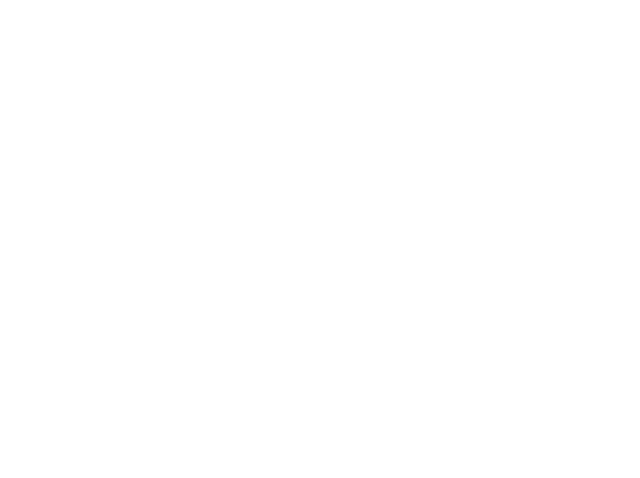
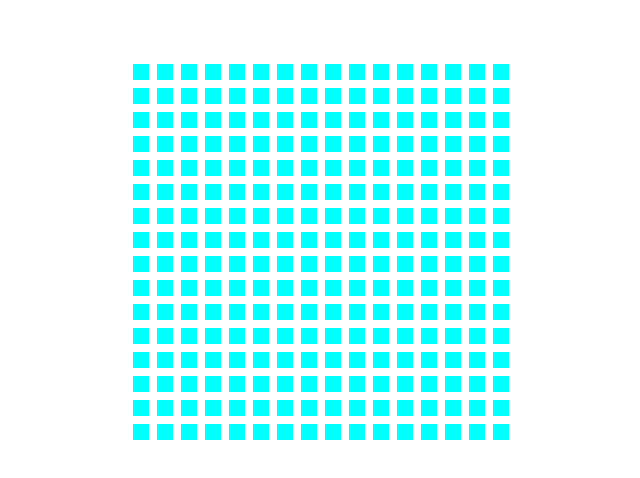
Before and after one commit to johnhenryrussell/etch-a-sketch, a plain HTML site: page index.html in a window 1280 px wide. Shown: the whole page, without its empty margins (319-959 px from the left). Drawn offline with Linux system fonts and the light colour scheme.

Commit message:
Add function to generate 16x16 grid

```diff
--- a/index.html
+++ b/index.html
@@ -9,7 +9,9 @@
 </head>
 <body>
 
-
+<div class="center-grid-container">
+  <div class="grid-column-container"></div>
+</div>
 
   <script src="js-file.js"></script>
 </body>
--- a/js-file.js
+++ b/js-file.js
@@ -0,0 +1,37 @@
+//------JS FILE-----------------------------------------------------------------
+
+const gridColumnContainer = document.querySelector('.grid-column-container');
+
+//-------FUNCTIONS--------------------------------------------------------------
+
+// Appends 16 div boxes to one row container
+function appendRows(rowContainer) {
+for (let i=0; i < 16; i++) {
+  const divGrid = document.createElement('div');
+  divGrid.classList.add('grid-squares');
+  rowContainer.appendChild(divGrid);
+}};
+
+// Appends 16 row containers to the main column container
+function createRowContainer() {
+  for (let i=0; i<16; i++) {
+    const gridRowContainer = document.createElement('div');
+    gridRowContainer.classList.add('grid-row-container');
+    gridColumnContainer.appendChild(gridRowContainer);
+  };
+};
+
+// Selects all row containers and adds 16 div boxes toe ach
+function generateGrid() {
+  createRowContainer();
+  const gridContainer = document.querySelectorAll('.grid-row-container')
+  gridContainer.forEach(appendRows);
+}
+
+const squares = document.querySelectorAll('.grid-squares');
+
+
+
+//-------Program-------------------------------------------------------------
+
+generateGrid();
--- a/style.css
+++ b/style.css
@@ -0,0 +1,24 @@
+.grid-squares {
+  background-color: aqua;
+  width: 16px;
+  height: 16px;
+}
+
+.grid-row-container {
+  display: flex;
+  justify-content: center;
+  gap: 8px;
+  flex-wrap: wrap;
+  align-items: center;
+}
+
+.grid-column-container {
+  display: flex;
+  flex-direction: column;
+  gap: 8px;
+  margin-top: 64px;
+}
+
+.grid-square-hover {
+  background-color: brown;
+}
```
